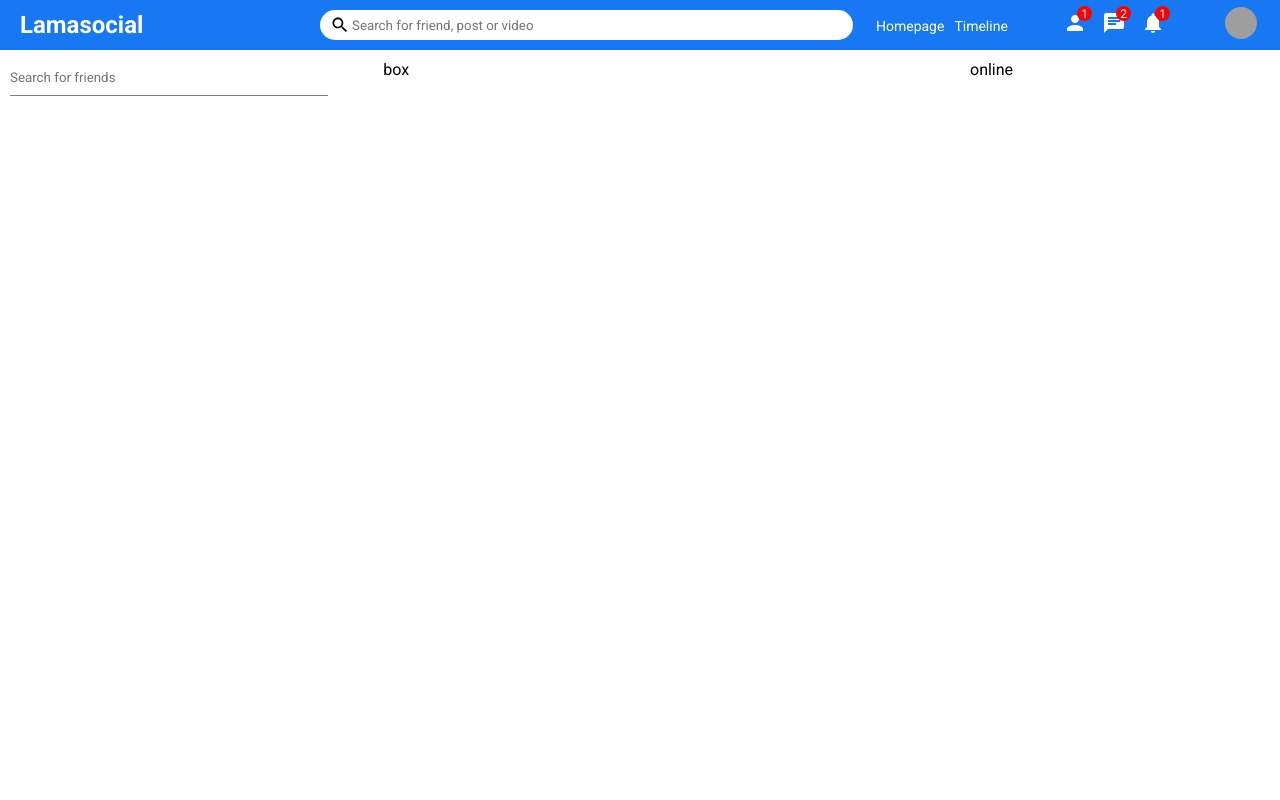
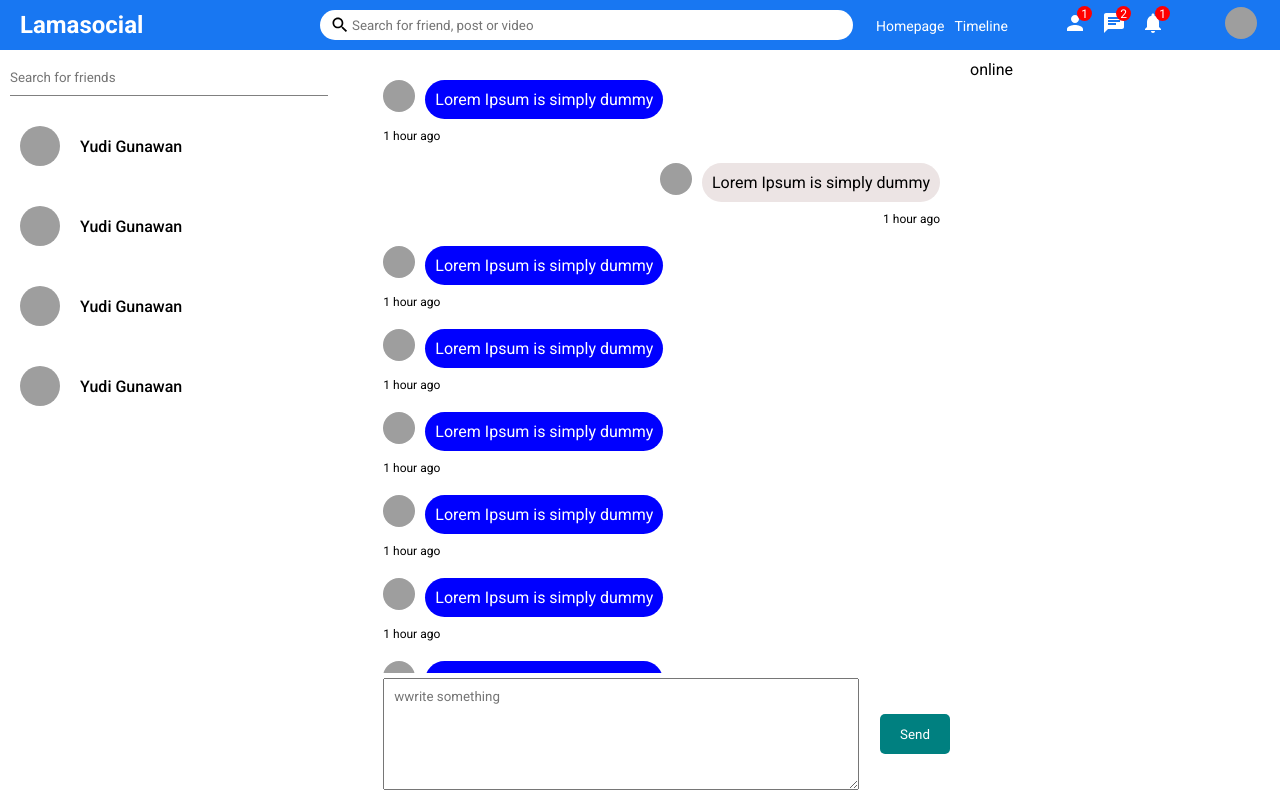
Before and after one commit to youone04/mesia-social-chats, a React (Create React App) app in the folder client/: page /messenger in a window 1280 px wide. Built offline with nearby package versions, Linux system fonts and the light colour scheme; sample sign-in values are in the browser's storage; grey boxes are pictures that could not be loaded.

Commit message:
update message

```diff
--- /dev/null
+++ b/client/src/components/conversations/Conversations.jsx
@@ -0,0 +1,13 @@
+import React from 'react'
+import "./conversations.css";
+
+export default function Conversations() {
+  return (
+    <div className="conversation">
+        <img src='https://avatarfiles.alphacoders.com/798/79894.jpg' className='conversationImage' alt='' />
+        <span className='conversationName'>
+            Yudi Gunawan
+        </span>
+    </div>
+  )
+}
--- /dev/null
+++ b/client/src/components/conversations/conversations.css
@@ -0,0 +1,20 @@
+.conversation{
+    display: flex;
+    align-items: center;
+    padding: 10px;
+    cursor: pointer;
+    margin-top: 20px;
+}
+.conversation:hover{
+    background-color: rgb(248, 245, 245);
+}
+.conversationImage{
+    width: 40px;
+    height: 40px;
+    border-radius: 50%;
+    object-fit: cover;
+    margin-right: 20px;
+}
+.conversationName{
+    font-weight: 500;
+}
--- /dev/null
+++ b/client/src/components/message/Message.jsx
@@ -0,0 +1,16 @@
+import React from 'react';
+import "./message.css";
+
+export default function Message({own}) {
+  return (
+    <div className={own?'message own':'message'}>
+        <div className='messageTop'>
+            <img src='https://apkvision.com/wp-content/uploads/2020/09/unnamed-1-47.png' alt='' className='messageImage' />
+            <p className='messageText'>Lorem Ipsum is simply dummy</p>
+        </div>
+        <div className='messageBottom'>
+            1 hour ago
+        </div>
+    </div>
+  )
+}
--- /dev/null
+++ b/client/src/components/message/message.css
@@ -0,0 +1,34 @@
+.message{
+    display: flex;
+    flex-direction: column;
+    margin-top: 20px;
+}
+.messageTop{
+    display: flex;
+
+}
+.messageImage{
+    width: 32px;
+    height: 32px;
+    border-radius: 50%;
+    object-fit: cover;
+    margin-right: 10px;
+}
+.messageText{
+    padding: 10px;
+    border-radius: 20px;
+    background-color: blue;
+    color: white;
+    max-width: 300px;
+}
+.messageBottom{
+    font-size: 12px;
+    margin-top: 10px;
+}
+.message.own{
+    align-items: flex-end;
+}
+.message.own .messageText{
+    background-color: rgb(236, 228, 228);
+    color:  black;
+}
--- a/client/src/pages/messenger/Messenger.jsx
+++ b/client/src/pages/messenger/Messenger.jsx
@@ -1,4 +1,6 @@
 
+import Conversations from "../../components/conversations/Conversations";
+import Message from "../../components/message/Message";
 import Topbar from "../../components/topbar/Topbar";
 import "./messenger.css";
 export default function Messenger() {
@@ -9,11 +11,32 @@ export default function Messenger() {
             <div className="chatMenu">
                 <div className="chatMenuWrapper">
                     <input placeholder="Search for friends" className="chatMenuInput" />
+                    <Conversations/>
+                    <Conversations/>
+                    <Conversations/>
+                    <Conversations/>
                 </div>
             </div>
             <div className="chatBox">
                 <div className="chatBoxWrapper">
-                    box
+                   <div className="chatBoxTop">
+                     <Message />
+                     <Message own={true}/>
+                     <Message/>
+                     <Message/>
+                     <Message/>
+                     <Message/>
+                     <Message/>
+                     <Message/>
+                     <Message/>
+                     <Message/>
+                   </div>
+                   <div className="chatBoxBottom">
+                    <textarea className="chatMessageInput" placeholder="wwrite something">
+
+                    </textarea>
+                    <button className="chatSubmitButton">Send</button>
+                   </div>
                 </div>
             </div>
             <div className="chatOnline">
--- a/client/src/pages/messenger/messenger.css
+++ b/client/src/pages/messenger/messenger.css
@@ -14,6 +14,36 @@
 .chatBox{
     flex: 5.5;
 }
+.chatBoxWrapper{
+    display: flex;
+    flex-direction: column;
+    justify-content: space-between;
+}
+.chatBoxTop{
+    height: 100%;
+    overflow-y: scroll;
+    padding-right: 10px;
+}
+.chatBoxBottom{
+    margin-top: 5px;
+    display: flex;
+    align-items: center;
+    justify-content: space-between;
+}
+.chatMessageInput{
+    width: 80%;
+    height: 90px;
+    padding: 10px;
+}
+.chatSubmitButton{
+    width: 70px;
+    height: 40px;
+    border: none;
+    border-radius: 5px;
+    cursor: pointer;
+    background-color: teal;
+    color: white;
+}
 .chatOnline{
     flex: 3;
 }
```
Also changed, not shown: client/src/components/chatOnline/ChatOnline.jsx (added, +18 -0 lines), client/src/components/chatOnline/chatOnline.css (added).
